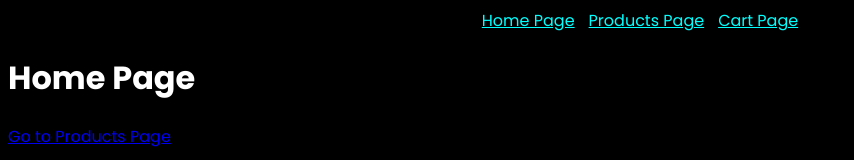
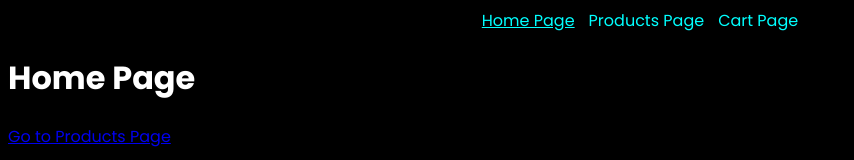
Before and after one commit to berkkdemirr/turkcell-global-bilgi-react-egitimi, a React (Vite) app: page / in a window 1280 px wide. Shown: the top 160 px of the page, without its empty margins (0-854 px from the left). Built offline with nearby package versions, Linux system fonts and the light colour scheme.

Commit message:
NavLink ile active class ekleme

```diff
--- a/src/components/Layout/Header.css
+++ b/src/components/Layout/Header.css
@@ -1,4 +1,4 @@
-header ul{
+header ul {
   list-style: none;
   margin: 0;
   padding: 0;
@@ -7,6 +7,12 @@ header ul{
   column-gap: 14px;
 }
 
-header ul li a{
+header ul li a {
   color: aqua;
+  text-decoration: none;
 }
+
+header ul li a:hover,
+header ul li a.active {
+  text-decoration: underline;
+}
--- a/src/components/Layout/Header.jsx
+++ b/src/components/Layout/Header.jsx
@@ -1,4 +1,4 @@
-import { Link } from "react-router-dom";
+import { Link, NavLink } from "react-router-dom";
 import "./Header.css";
 
 const Header = () => {
@@ -6,13 +6,28 @@ const Header = () => {
     <header>
       <ul>
         <li>
-          <Link to="/">Home Page</Link>
+          <NavLink
+            to="/"
+            className={({ isActive }) => (isActive ? "active" : undefined)}
+          >
+            Home Page
+          </NavLink>
         </li>
         <li>
-          <Link to="/products">Products Page</Link>
+          <NavLink
+            className={({ isActive }) => (isActive ? "active" : undefined)}
+            to="/products"
+          >
+            Products Page
+          </NavLink>
         </li>
         <li>
-          <Link to="/cart">Cart Page</Link>
+          <NavLink
+            className={({ isActive }) => (isActive ? "active" : undefined)}
+            to="/cart"
+          >
+            Cart Page
+          </NavLink>
         </li>
       </ul>
     </header>
```
Lines whose indentation alone changed are shown as unchanged.
